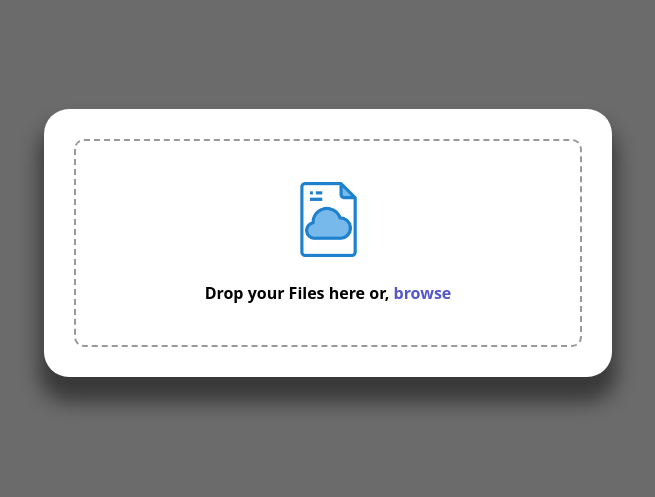
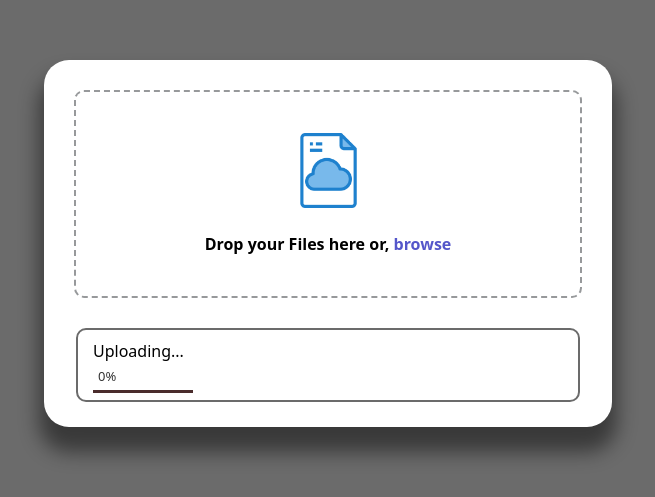
Before and after one commit to faizaanshaikh2002/ShareEz-React, a React (Create React App) app: page / in a window 1280 px wide. Shown: the part 157-654 px from the top of the page, without its empty margins (312-967 px from the left). Built offline with nearby package versions, Linux system fonts and the light colour scheme.

Commit message:
Adding Small Progress bar

```diff
--- a/src/components/UploadContainer.css
+++ b/src/components/UploadContainer.css
@@ -6,6 +6,7 @@
 :root {
   --main-bg-color: #6b6b6b;
   --border-color: #97999b;
+  --container-width: 500px;
 }
 
 .body,
@@ -16,7 +17,8 @@ html {
 }
 
 .body,
-.drop-zone {
+.drop-zone,
+.upload-container {
   display: flex;
   align-items: center;
   justify-content: center;
@@ -37,7 +39,7 @@ html {
 }
 
 .drop-zone {
-  width: 500px;
+  width: var(--container-width);
   min-height: 200px;
   border: 2px dashed var(--border-color);
   margin: 30px;
@@ -88,3 +90,43 @@ html {
   color: rgb(84, 86, 202);
   cursor: pointer;
 }
+
+.progress-container {
+  width: var(--container-width);
+  height: 70px;
+  border: 2px solid var(--main-bg-color);
+  margin-bottom: 25px;
+  border-radius: 10px;
+  position: relative;
+}
+
+.progress-container .bg-progress {
+  /* background: var(--main-bg-color); */
+  background: #a5a3a38c;
+  width: 0%;
+  height: 100%;
+  /* transform: scaleX(0); */
+  transform-origin: left;
+  border-radius: 3%;
+  transition: width 0.25s linear;
+  position: absolute;
+}
+
+.progress-container .inner-container {
+  position: absolute;
+  z-index: 1;
+  margin: 10px 15px;
+  width: 100%;
+}
+
+.percent-container {
+  font-size: 13px;
+  margin: 5px;
+  opacity: 0.8;
+}
+
+.progress-bar {
+  height: 3px;
+  width: 100px;
+  background-color: #4a2c2c;
+}
--- a/src/components/UploadContainer.js
+++ b/src/components/UploadContainer.js
@@ -8,6 +8,7 @@ const UploadContainer = () => {
   const host = "https://innshare.herokuapp.com";
   const uploadURL = `${host}/api/files`;
   const [classNames, setclassNames] = useState("drop-zone");
+  const [percent, setpercent] = useState(0);
   const fileInput = document.getElementsByTagName("input")[0];
 
   const handleOnClick = () => {
@@ -58,9 +59,16 @@ const UploadContainer = () => {
     const file = fileInput.files[0];
     const formData = new FormData();
     formData.append("myfile", file);
+
     const updateProgress = (e) => {
-      console.log(e);
+      const bgProgress = document.querySelector(".bg-progress");
+      // console.log(e.loaded);
+      const percentCompleted = Math.floor((e.loaded * 100) / e.total);
+      console.log(percentCompleted);
+      bgProgress.style.width = `${percentCompleted}%`;
+      setpercent(percentCompleted);
     };
+
     const config = {
       onUploadProgress: updateProgress,
     };
@@ -107,6 +115,16 @@ const UploadContainer = () => {
             </span>
           </div>
         </div>
+        <div className="progress-container">
+          <div className="bg-progress"></div>
+          <div className="inner-container">
+            <div className="title">Uploading...</div>
+            <div className="percent-container">
+              <span id="percent">{percent}</span>%
+            </div>
+            <div className="progress-bar"></div>
+          </div>
+        </div>
       </section>
     </div>
   );
```
